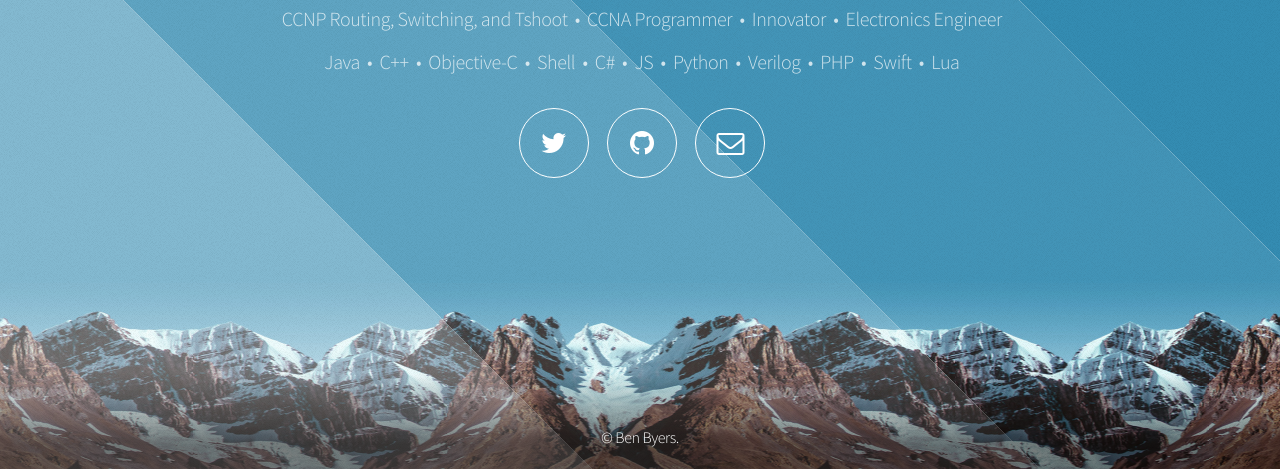
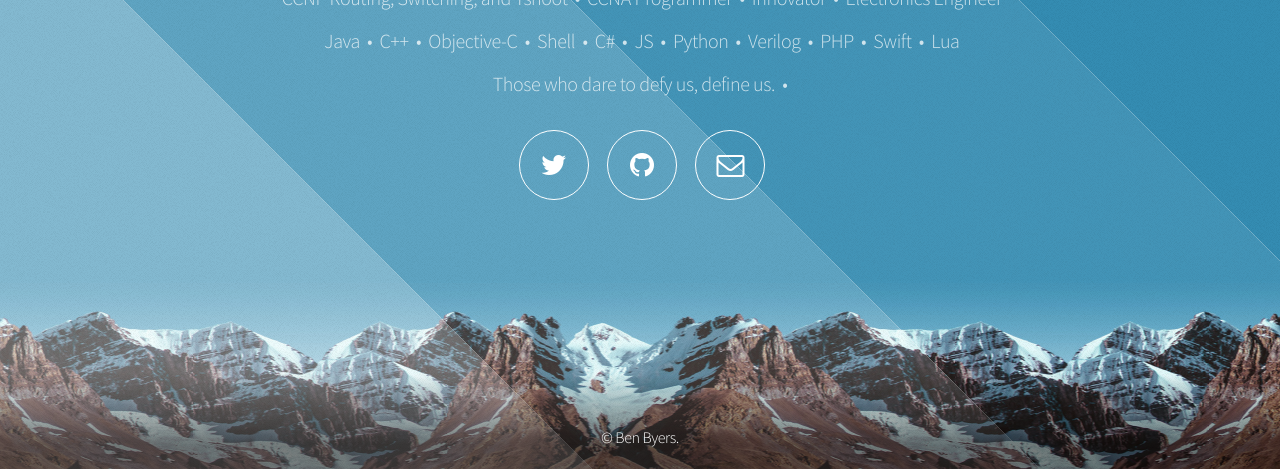
Before and after one commit to slimshadeey1/slimshadeey1.github.io, a plain HTML site: page index.html in a window 1280 px wide. Shown: the part 331-800 px from the top of the page. Drawn offline with Linux system fonts and the light colour scheme.

Commit message:
Update index.html

```diff
--- a/index.html
+++ b/index.html
@@ -37,6 +37,7 @@
 							&nbsp;&bull;&nbsp; Shell &nbsp;&bull;&nbsp; C# &nbsp;&bull;&nbsp; JS
 							&nbsp;&bull;&nbsp; Python &nbsp;&bull;&nbsp; Verilog &nbsp;&bull;&nbsp;
 							 PHP &nbsp;&bull;&nbsp; Swift &nbsp;&bull;&nbsp; Lua </p>
+						<p> Those who dare to defy us, define us. &nbsp;&bull;&nbsp; </p>
 						<nav>
 							<ul>
 								<li><a href="https://twitter.com/TheBenByers" class="icon fa-twitter"><span class="label">Twitter</span></a></li>
```
